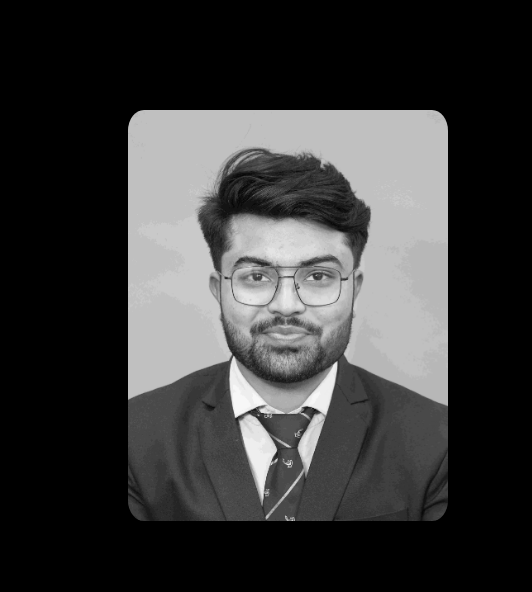
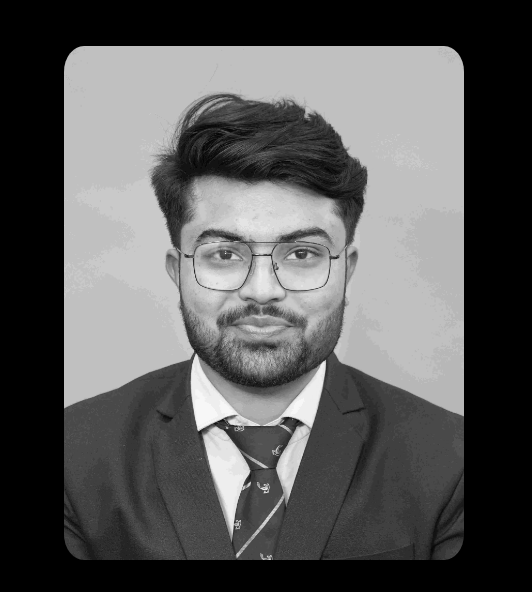
Before and after one commit to Amanyadav257/My-Portfolio, a plain HTML site: page index.html in a window 1280 px wide. Shown: the part 839-1431 px from the top of the page, 0-532 px from the left. Drawn offline with nearby package versions, Linux system fonts and the light colour scheme.

Commit message:
Update Style.css

```diff
--- a/Style.css
+++ b/Style.css
@@ -158,8 +158,10 @@ nav ul li a:hover::after {
 } */
 
   .about-col-1  img {
-    margin: 4rem;
-    width: 20rem;
+/*     margin: 4rem;
+    width: 20rem; */
+    max-height: 700px;
+    max-width: 400px;
     height: auto;
     border-radius: 5%;
     box-shadow: 0 5px 10px rgba(0, 0, 0, 0.6);
```
